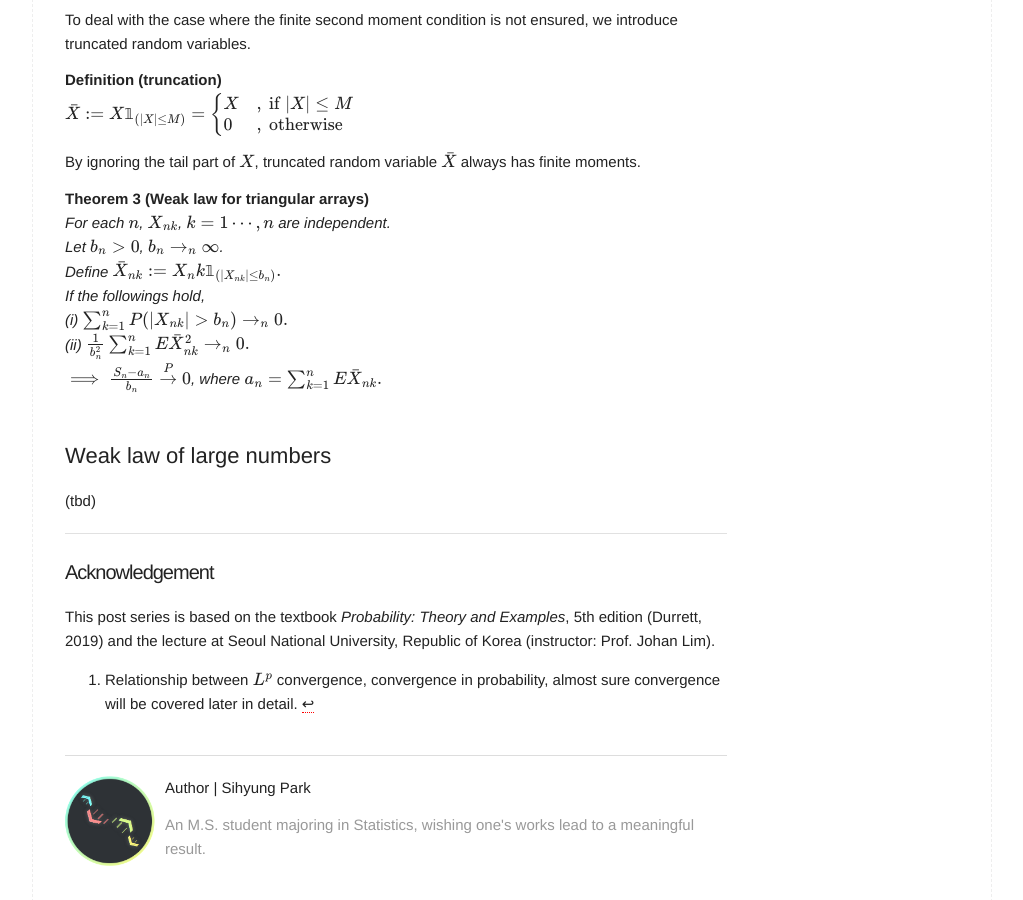
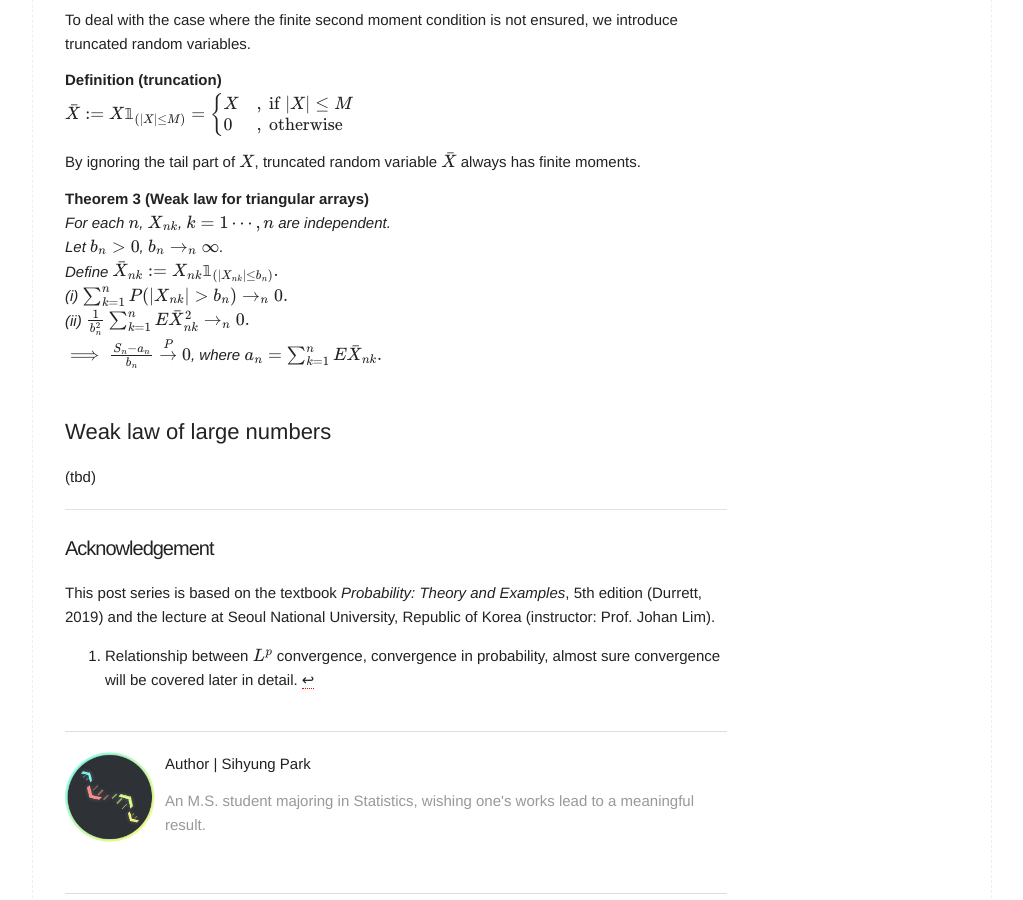
Before and after one commit to naturale0/naturale0.github.io, a Jekyll site: the page built from _posts/2020-12-20-[PTE] 2.2 WLLN.md, in a window 1280 px wide and 900 px high, scrolled down 1366 px. Shown: the whole window, without its empty margins (128-1151 px from the left). Built offline with Jekyll 4.4.1, drawn with Linux system fonts in a browser that asks for light colours; formulas are drawn with MathJax 3; comment, search, counter and statistics services are not loaded.

Commit message:
post PTE 2.2

```diff
--- a/_posts/2020-12-20-[PTE] 2.2 WLLN.md
+++ b/_posts/2020-12-20-[PTE] 2.2 WLLN.md
@@ -63,8 +63,7 @@ By ignoring the tail part of $X$, truncated random variable $\bar X$ always has
 <div class="theorem" text="Weak law for triangular arrays">
 For each $n$, $X_{nk}$, $k=1\cdots,n$ are independent.<br>
 Let $b_n > 0$, $b_n \to_n \infty$. <br>
-Define $\bar X_{nk} := X_nk \mathbb{1}_{(|X_{nk}| \le b_n)}.$<br>
-If the followings hold,<br>
+Define $\bar X_{nk} := X_{nk} \mathbb{1}_{(|X_{nk}| \le b_n)}.$<br>
 (i) $\sum_{k=1}^n P(|X_{nk}| > b_n) \to_n 0.$ <br>
 (ii) $\frac{1}{b_n^2} \sum_{k=1}^n E\bar X_{nk}^2 \to_n 0.$ <br>
 $\implies \frac{S_n - a_n}{b_n} \overset{P}{\to} 0$, where $a_n = \sum_{k=1}^n E\bar X_{nk}.$
```
Also changed, not shown: 2 other files.
